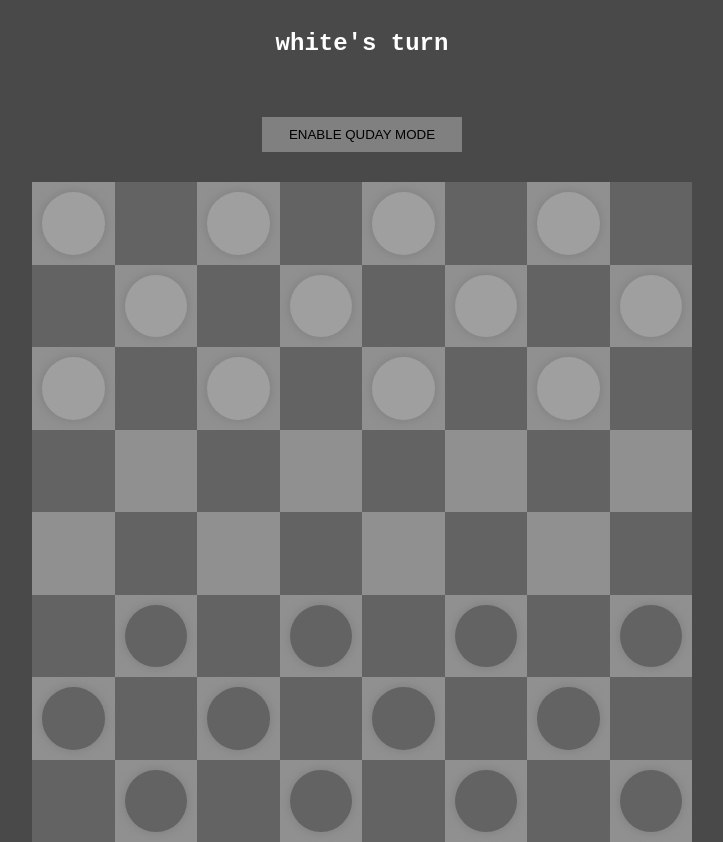
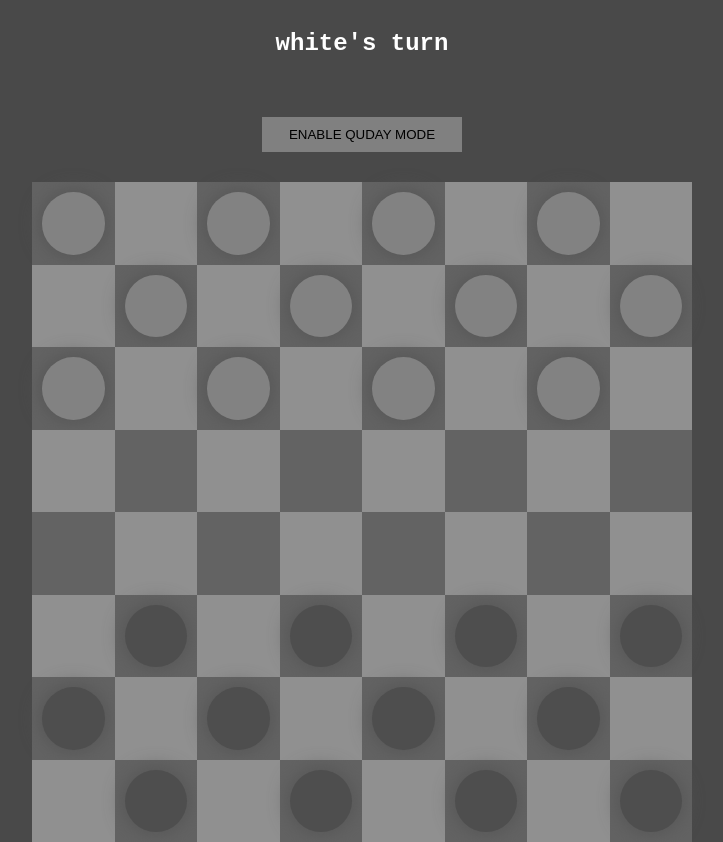
Before and after one commit to dincengincan/checkers-game-js, a plain HTML site: page index.html in a window 1280 px wide. Shown: the whole page, without its empty margins (278-1001 px from the left). Drawn offline with Linux system fonts and the light colour scheme.

Commit message:
Change colors

```diff
--- a/styles.css
+++ b/styles.css
@@ -43,25 +43,25 @@ body {
   aspect-ratio: 1 / 1;
 
   border-radius: 50%;
-  box-shadow: 0px 0px 10px 1px gray;
+  box-shadow: 0px 0px 20px 1px rgb(84, 84, 84);
   visibility: hidden;
 }
 
 .piece-black {
-  background-color: rgb(99, 99, 99);
+  background-color: rgb(78, 78, 78);
   cursor: pointer;
   visibility: visible;
 }
 
 .piece-white {
-  background-color: rgb(159, 159, 159);
+  background-color: rgb(130, 130, 130);
 
   cursor: pointer;
   visibility: visible;
 }
 
 .white {
-  background-color: rgb(99, 99, 99);
+  background-color: rgb(144, 144, 144);
 }
 
 .selected {
@@ -69,7 +69,7 @@ body {
 }
 
 .black {
-  background-color: rgb(144, 144, 144);
+  background-color: rgb(99, 99, 99);
 }
 
 .grey {
```
